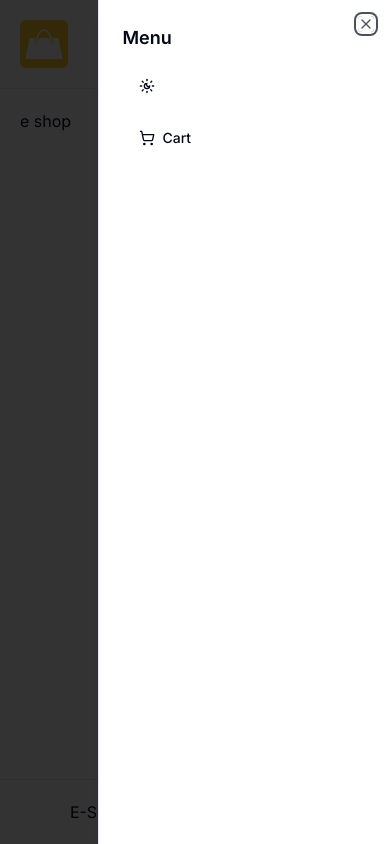
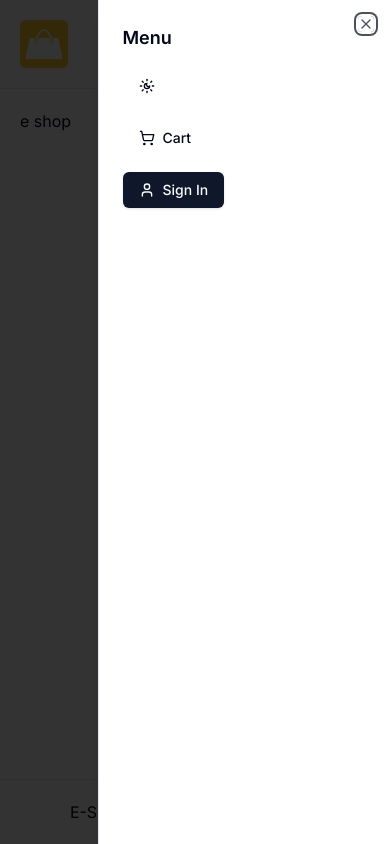
Before and after one commit to AleksandarStanisic021/eshop, a Next.js app: page / in a window 390 px wide. Both pictures are taken after a click on the button 358 px from the left and 44 px from the top of the page. Built offline with nearby package versions, Linux system fonts and the light colour scheme; no server answers.

Commit message:
Add sign-in button to header menu and clean up header component

```diff
--- a/components/shared/header/index.tsx
+++ b/components/shared/header/index.tsx
@@ -1,9 +1,7 @@
 import Menu from "./menu";
 import Image from "next/image";
 import Link from "next/link";
-import { Button } from "@/components/ui/button";
 import { APP_NAME } from "@/lib/constants";
-import ThemeToggler from "./mode-toggle";
 
 const Header = () => {
   return (
@@ -23,7 +21,6 @@ const Header = () => {
             </span>
           </Link>
         </div>
-
         <Menu />
       </div>
     </header>
--- a/components/shared/header/menu.tsx
+++ b/components/shared/header/menu.tsx
@@ -45,6 +45,11 @@ const Menu = () => {
                 Cart
               </Link>
             </Button>
+            <Button asChild>
+              <Link href="/sign-in">
+                <UserIcon size={24} /> Sign In
+              </Link>
+            </Button>
             <SheetDescription></SheetDescription>
           </SheetContent>
         </Sheet>
```
